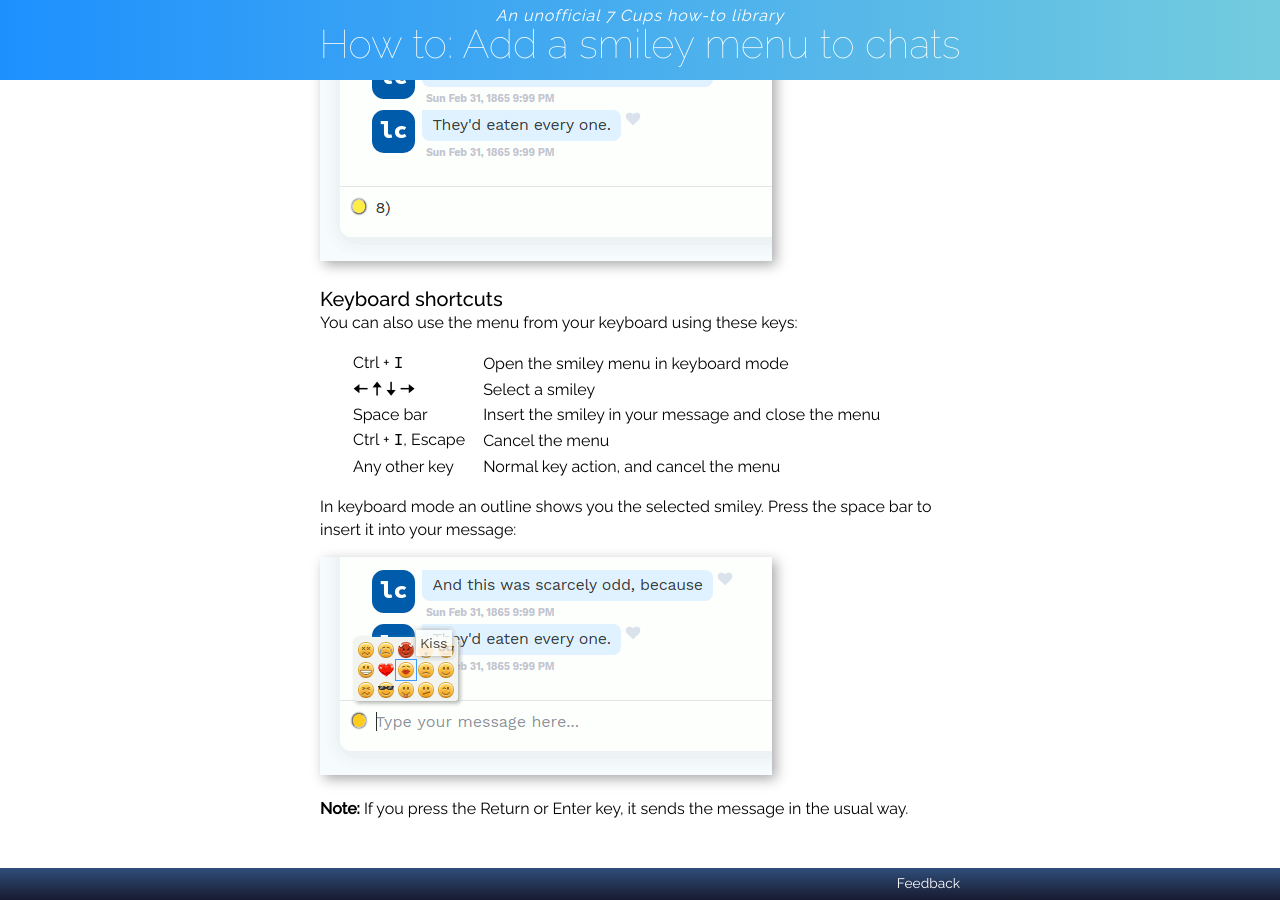
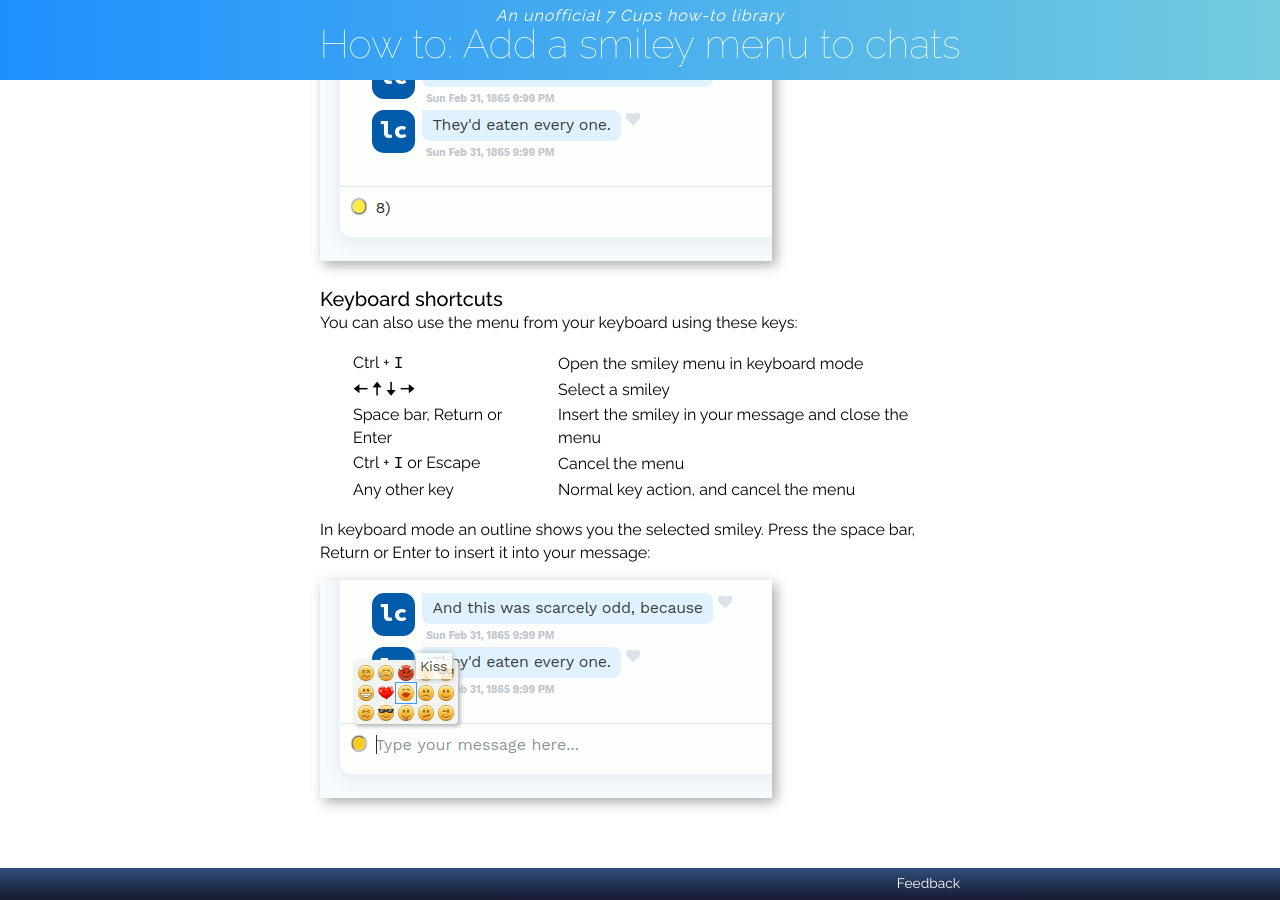
Before and after one commit to RarelyCharlie/rarelycharlie.github.io, a Jekyll site: the page built from _howto/smileymenu.md, in a window 1280 px wide and 900 px high, scrolled down 1402 px. Built offline with Jekyll 4.4.1, drawn with Linux system fonts in a browser that asks for light colours.

Commit message:
update Enter action

```diff
--- a/_howto/smileymenu.md
+++ b/_howto/smileymenu.md
@@ -54,12 +54,10 @@ You can also use the menu from your keyboard using these keys:
 
 |Ctrl + `I`|Open the smiley menu in keyboard mode|
 |<span style="font-size: 108%; font-weight: bold;">🠠 🠡 🠣 🠢</span>|Select a smiley|
-|Space bar|Insert the smiley in your message and close the menu|
-|Ctrl + `I`, Escape|Cancel the menu|
+|Space bar, Return or Enter|Insert the smiley in your message and close the menu|
+|Ctrl + `I` or Escape|Cancel the menu|
 |Any other key|Normal key action, and cancel the menu|
 
-In keyboard mode an outline shows you the selected smiley. Press the space bar to insert it into your message:
+In keyboard mode an outline shows you the selected smiley. Press the space bar, Return or Enter to insert it into your message:
 
 ![Keyboard mode](..\assets\smile3.png)
-
-**Note:** If you press the Return or Enter key, it sends the message in the usual way.
```
